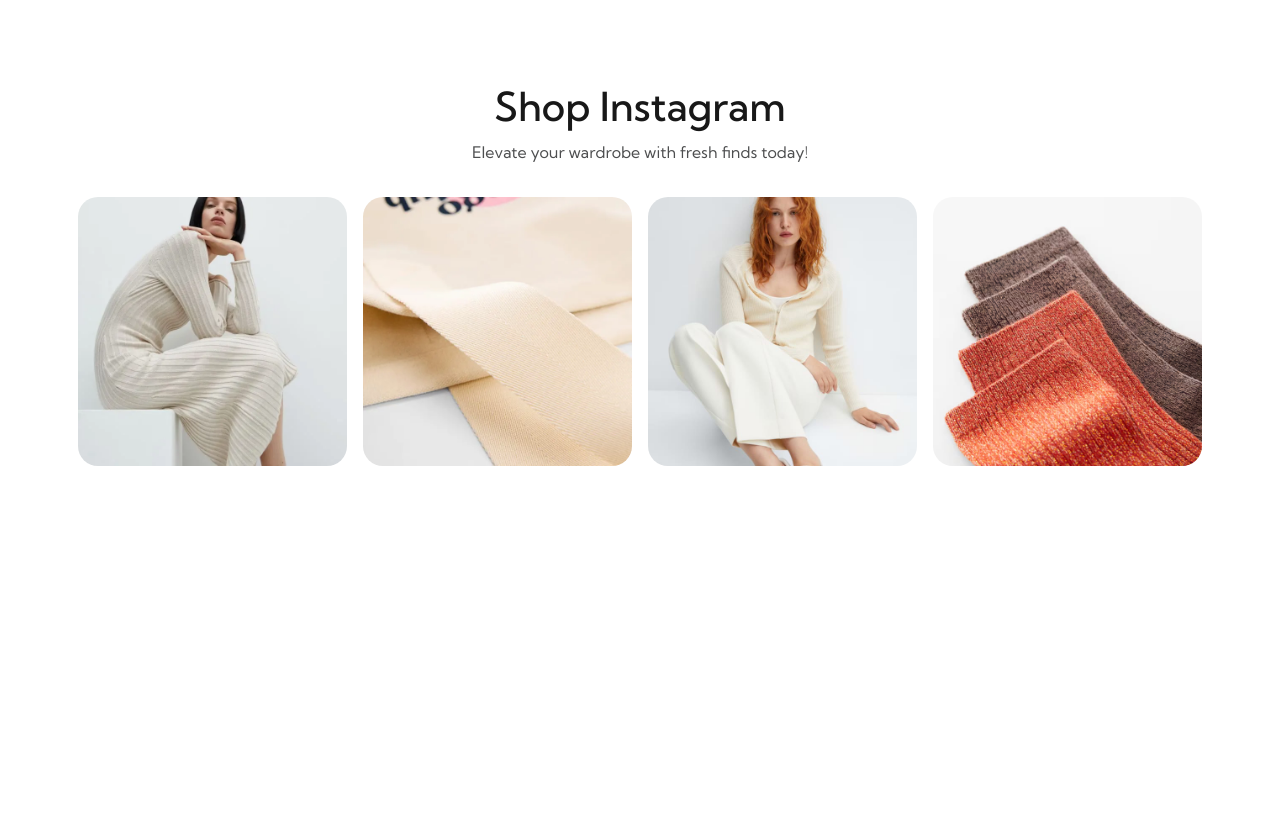
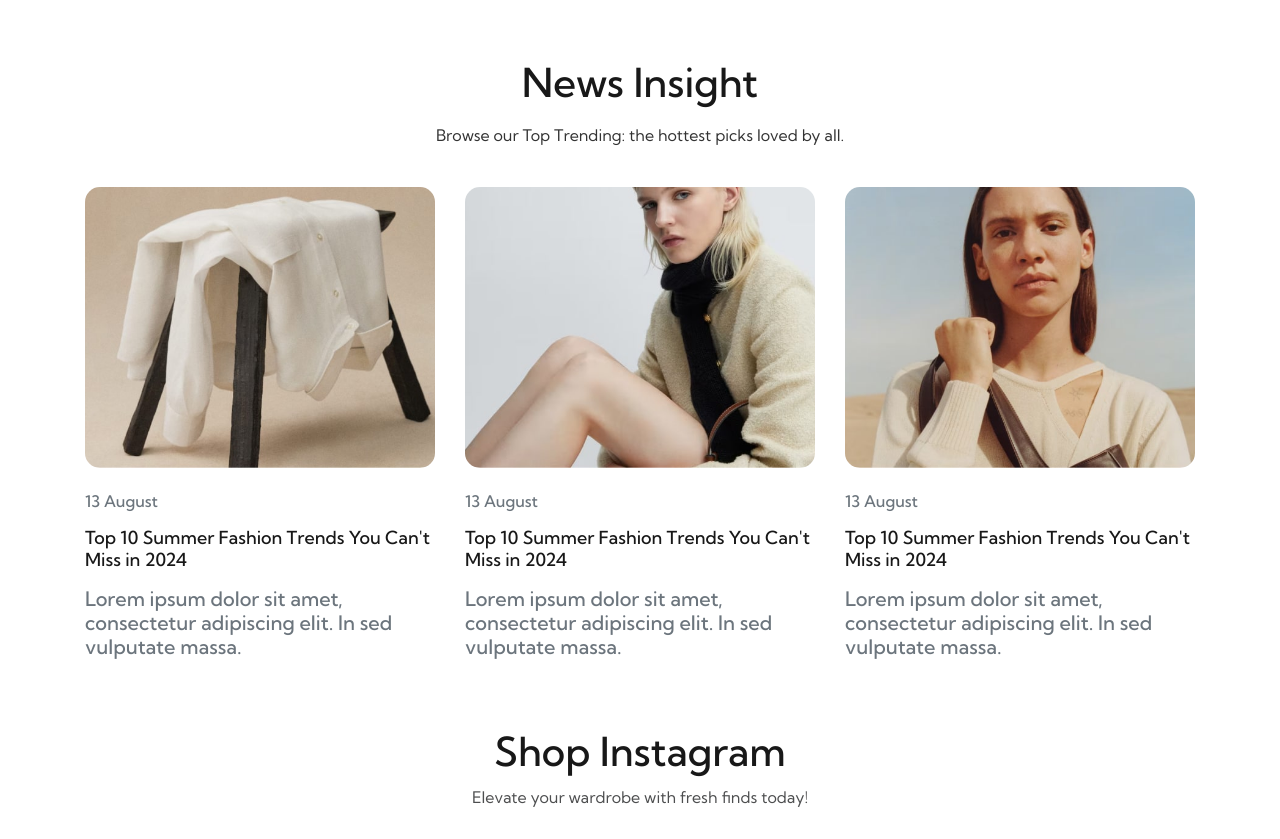
Before and after one commit to MuhammadBilalKhan88/modav, a plain HTML site: page index.html in a window 1280 px wide. Shown: the part 1650-2489 px from the top of the page. Before the commit the page ends 2172 px from the top, so only its background shows below. Drawn offline with nearby package versions, Linux system fonts and the light colour scheme.

Commit message:
news insight update

```diff
--- a/assets/css/style.css
+++ b/assets/css/style.css
@@ -327,3 +327,24 @@ ul#ulicons {
 }
 
 /* Instagram Section Styling End  */
+
+/* news insight section styling start */
+
+.insight_images img{
+width: 100%;
+height: 60%;
+object-fit: cover;
+border-radius: 15px;
+overflow: hidden;
+}
+.insight_images a h4{
+    font-size: large;
+}
+.insight_images a h4:hover{
+color: #e43131;
+text-decoration: underline;
+}
+
+
+
+/* news insight section styling end
--- a/index.html
+++ b/index.html
@@ -231,7 +231,7 @@
 
           </div>
         </div>
-        <div class="col-md-4  col-sm-12 mb-sm-3">
+        <div class="col-md-4 col-sm-12 mb-sm-3">
           <div class="collection_inner">
             <img src="/assets/Images/collection/capsule2.webp" class="img-fluid capsule_img" alt="">
           </div>
@@ -251,9 +251,53 @@
 
   <!-- collection Section End -->
 
+<!-- news insight section start -->
+
+<section id="insight_section" >
+<div class="container">
+<div class="row">
+<div class="col-md-12 insight_inner text-center">
+<h1 class="insight_heading">News lnsight</h1>
+<p class="insight_para mt-3">Browse our Top Trending: the hottest picks loved by all.</p>
+</div>
+</div>
+
+<div class="row">
+<div class="col-md-4 col-lg-4 insight_images mt-4">
+  <img src="assets/images/News insight_images/blog-grid-1.webp" class="img-fluid" alt="">
+    <h6 class="text-muted mt-4">13 August</h6>
+    <a class="font-weight-bold" href="#"><h4 class="mt-3">Top 10 Summer Fashion Trends You Can't Miss in 2024</h4></a>
+    <p><h5 class="text-muted">Lorem ipsum dolor sit amet, consectetur adipiscing elit. ln sed vulputate massa.</h5></p>
+  </div>
+
+      <div class="col-md-4 col-lg-4 insight_images mt-4">
+      <img src="assets/images/News insight_images/blog-grid-6.webp" class="img-fluid" alt="">
+      <h6 class="text-muted mt-4">13 August</h6>
+      <a class="font-weight-bold" href="#"><h4 class="mt-3">Top 10 Summer Fashion Trends You Can't Miss in 2024</h4></a>
+      <p><h5 class="text-muted">Lorem ipsum dolor sit amet, consectetur adipiscing elit. ln sed vulputate massa.</h5></p>
+      </div>
+
+      <div class="col-md-4 col-lg-4 insight_images mt-4">
+        <img src="assets/images/News insight_images/blog-grid-8.webp" class="img-fluid" alt="">
+        <h6 class="text-muted mt-4">13 August</h6>
+        <a class="font-weight-bold" href="#"><h4 class="mt-3">Top 10 Summer Fashion Trends You Can't Miss in 2024</h4></a>
+        <p><h5 class="text-muted">Lorem ipsum dolor sit amet, consectetur adipiscing elit. ln sed vulputate massa.</h5></p>
+        </div>
+</div>
+
+
+      </div>
+</div>
+
+</section>
+
+
+  <!-- news insight section end -->
+
+
 
   <!-- Instagram Section Start -->
-
+<br><br>
   <section id="instagram_section" class="py-4">
     <div class="container">
         <div class="row">
```
Also changed, not shown: assets/images/News insight_images/blog-grid-1.webp (added), assets/images/News insight_images/blog-grid-6.webp (added), assets/images/News insight_images/blog-grid-8.webp (added).
